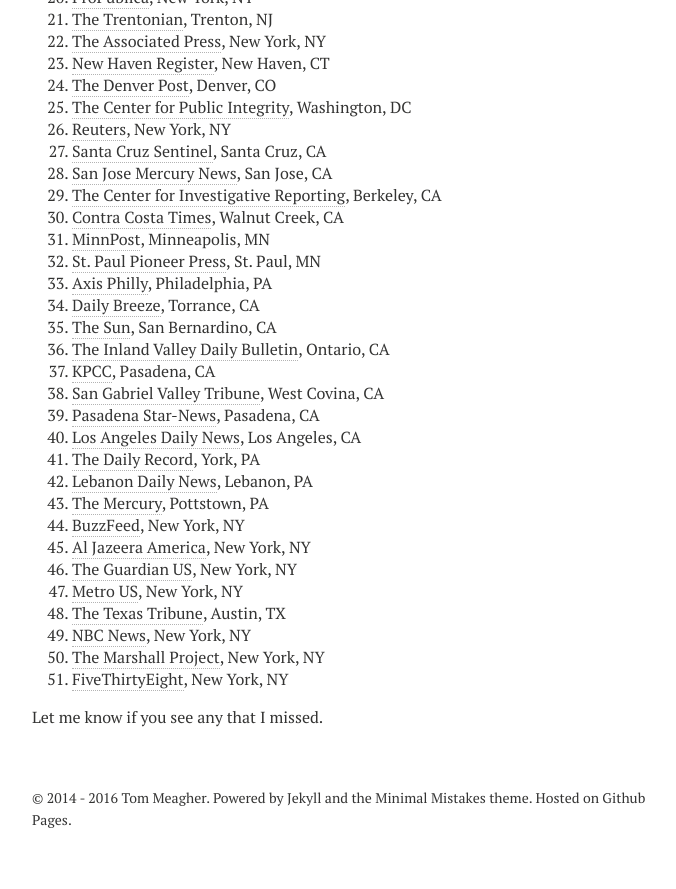
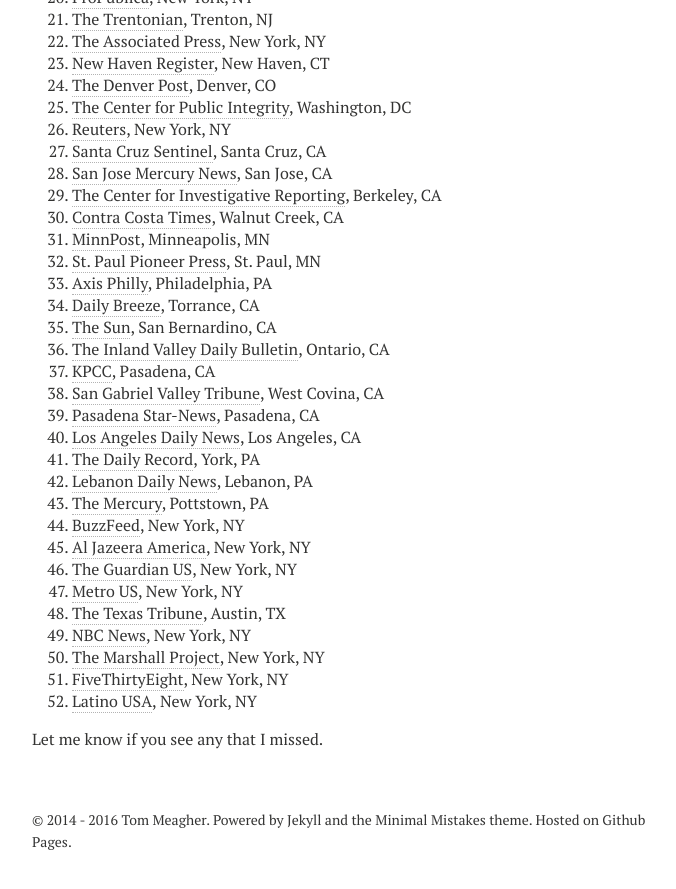
Before and after one commit to tommeagher/tommeagher.github.io, a Jekyll site: the page built from newsrooms.md, in a window 1280 px wide and 900 px high, scrolled down 978 px. Shown: the top 889 px of the window, without its empty margins (288-964 px from the left). Built offline with Jekyll 4.4.1, drawn with Linux system fonts in a browser that asks for light colours; nearby versions of some CDN libraries.

Commit message:
add latino usa to newsrooms visited

```diff
--- a/newsrooms.md
+++ b/newsrooms.md
@@ -66,5 +66,6 @@
 49. [NBC News](http://www.nbcnews.com/), New York, NY
 50. [The Marshall Project](https://www.themarshallproject.org/), New York, NY
 51. [FiveThirtyEight](http://fivethirtyeight.com/), New York, NY
+52. [Latino USA](http://latinousa.org/), New York, NY
 
 Let me know if you see any that I missed.
```
Also changed, not shown: 2 other files.
